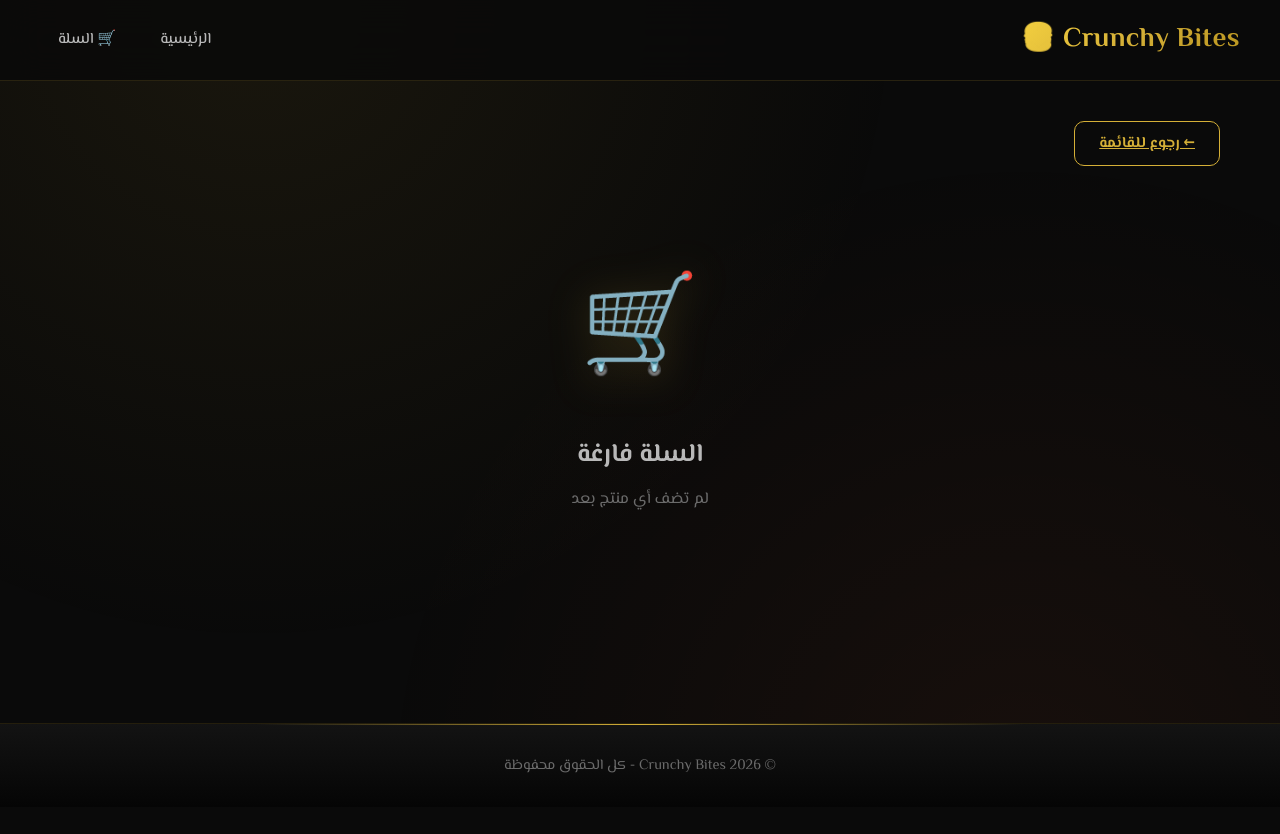
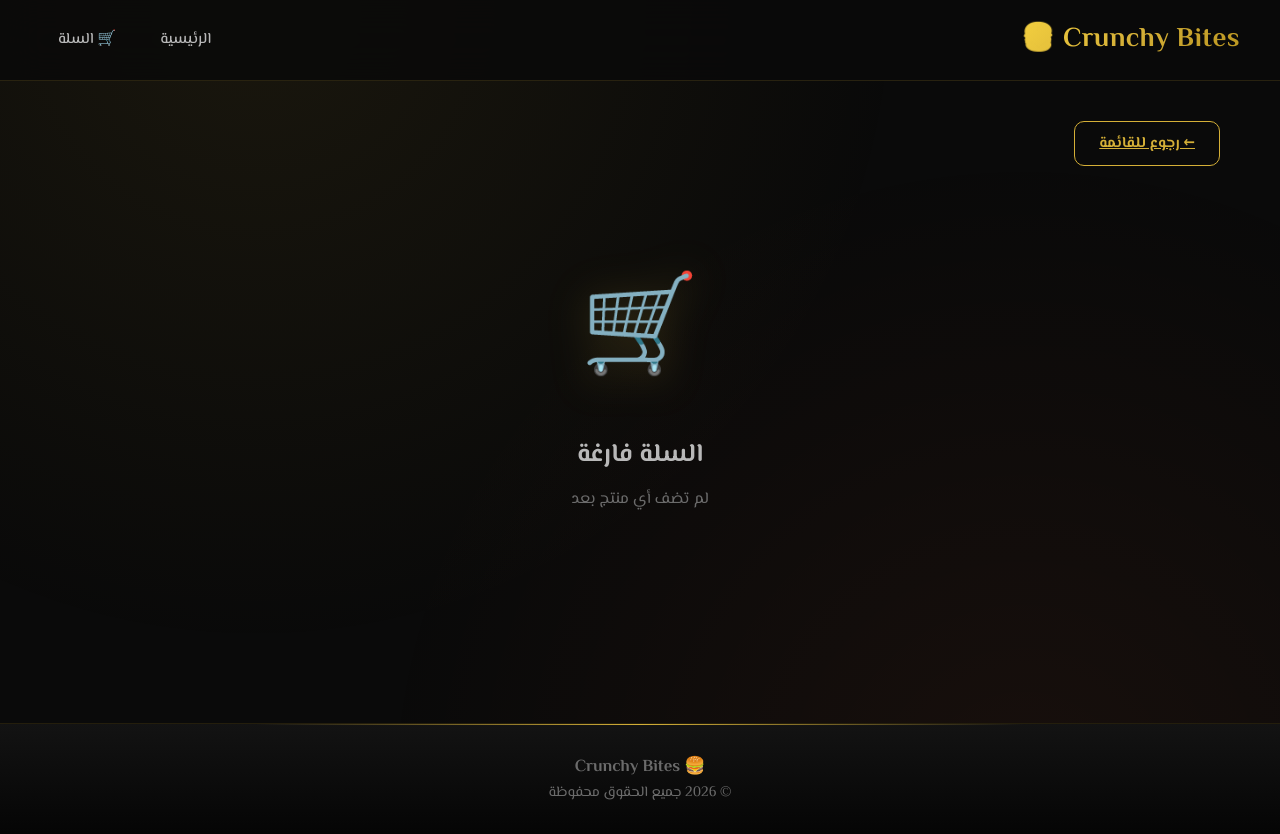
Before and after one commit to hamoody7721a/crunchy-bites, a React (Vite) app: page /cart in a window 1280 px wide. Before the commit the page ends 807 px from the top, so only its background shows below. Built offline with nearby package versions, Linux system fonts and the light colour scheme.

Commit message:
تأمين الموقع: رقم WhatsApp الحقيقي + كلمة سر قوية

```diff
--- a/src/components/Footer.jsx
+++ b/src/components/Footer.jsx
@@ -1,7 +1,10 @@
 function Footer() {
   return (
     <footer className="footer">
-      <p>© 2026 Crunchy Bites - كل الحقوق محفوظة</p>
+      <div className="footer-content">
+        <h3>🍔 Crunchy Bites</h3>
+        <p>© 2026 جميع الحقوق محفوظة</p>
+      </div>
     </footer>
   )
 }
--- a/src/pages/Admin.jsx
+++ b/src/pages/Admin.jsx
@@ -54,7 +54,7 @@ function Admin() {
   // 🔐 تسجيل الدخول
   function handleLogin(e) {
     e.preventDefault()
-    if (password === 'crunchy123') {
+    if (password === 'CrunchyBites@2026') {
       setIsLoggedIn(true)
       setError('')
     } else {
--- a/src/pages/Cart.jsx
+++ b/src/pages/Cart.jsx
@@ -4,7 +4,7 @@ import Header from '../components/Header'
 import Footer from '../components/Footer'
 
 // ⚠️ غيّر هذا الرقم لرقم واتساب المطعم (بدون + وبدون 00)
-const WHATSAPP_NUMBER = '963999999999'
+const WHATSAPP_NUMBER = '963938831878'
 
 function Cart() {
   const { items, removeItem, updateQuantity, clearCart, total } = useCart()
```
